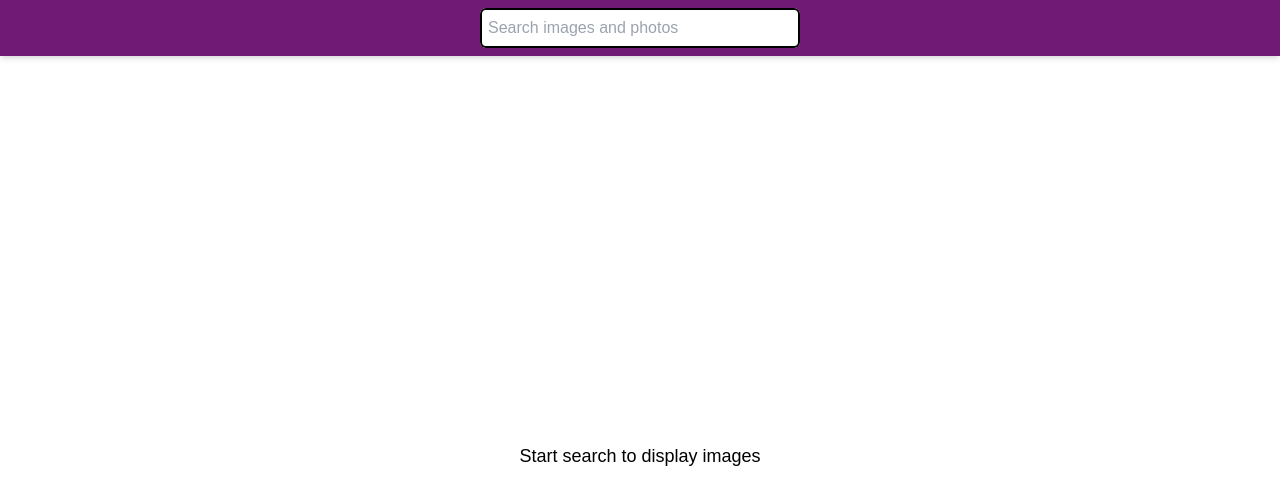
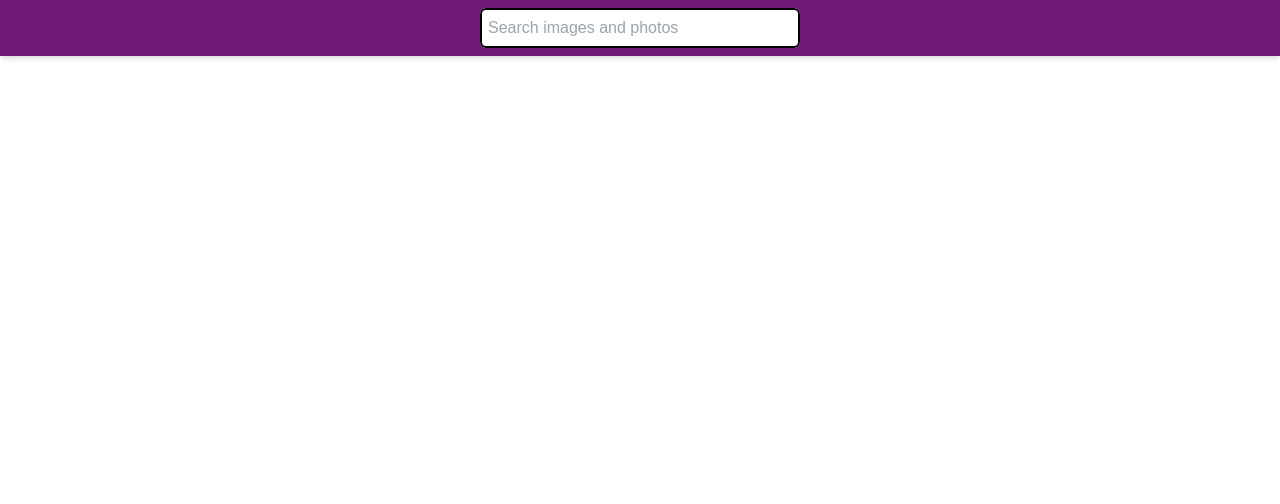
Before and after one commit to defaultnastia/goit-react-hw-04, a React (Vite) app: page / in a window 1280 px wide. Shown: the top 504 px of the page. Built offline with nearby package versions, Linux system fonts and the light colour scheme.

Commit message:
fixed mentor comments

```diff
--- a/src/App.jsx
+++ b/src/App.jsx
@@ -4,11 +4,11 @@ import { Toaster } from "react-hot-toast";
 import { fetchUnsplashPhotos } from "./service/photosUnsplashAPI.js";
 
 import SearchBar from "./components/SearchBar/SearchBar";
-import Gallery from "./components/Gallery/Gallery";
-import LoadMoreButton from "./components/LoadMoreButton/LoadMoreButton";
+import ImageGallery from "./components/ImageGallery/ImageGallery";
+import LoadMoreBtn from "./components/LoadMoreBtn/LoadMoreBtn";
 import ImageModal from "./components/ImageModal/ImageModal";
-import Message from "./components/Message/Message";
-import Loader from "./components/Loader/Loader.jsx";
+import ErrorMessage from "./components/ErrorMessage/ErrorMessage";
+import Loader from "./components/Loader/Loader";
 
 const App = () => {
   const [key, setKey] = useState("");
@@ -45,6 +45,7 @@ const App = () => {
   useEffect(() => {
     if (!key) return;
     const getImages = async () => {
+      setError(false);
       setLoader(true);
       try {
         const { results, total, total_pages } = await fetchUnsplashPhotos(
@@ -72,24 +73,23 @@ const App = () => {
       <div>
         <Toaster />
       </div>
+
       <SearchBar handleSearch={handleSearch} />
-      {images.length ? (
-        <Gallery images={images} handleImageClick={handleImageClick} />
-      ) : loader ? (
-        <Message message="Please wait..." />
-      ) : error ? (
-        <Message
-          message={`Error was encountered: ${error}. Please reload the page or contact support.`}
-        ></Message>
-      ) : (
-        <Message message="Start search to display images" />
+
+      {!!images.length && (
+        <ImageGallery images={images} handleImageClick={handleImageClick} />
       )}
-      {loadMore && <LoadMoreButton handleLoadMore={handleLoadMore} />}
+
+      {error && <ErrorMessage error={error}></ErrorMessage>}
+
+      {loadMore && <LoadMoreBtn handleLoadMore={handleLoadMore} />}
+
       <ImageModal
         isOpen={!!modalData}
         image={modalData}
         closeModal={closeModal}
       />
+
       {loader && <Loader />}
     </div>
   );
--- /dev/null
+++ b/src/components/ErrorMessage/ErrorMessage.jsx
@@ -0,0 +1,12 @@
+const ErrorMessage = ({ error }) => {
+  return (
+    <div className="h-dvh flex items-center justify-center">
+      <p className="text-center p-10 text-lg">
+        Error was encountered: {error}. Please reload the page or contact
+        support.
+      </p>
+    </div>
+  );
+};
+
+export default ErrorMessage;
--- a/src/components/Image/Image.jsx
+++ /dev/null
@@ -1,13 +0,0 @@
-const Image = ({ image }) => {
-  return (
-    <>
-      <img
-        className="object-cover h-64 w-64"
-        src={image.urls.small}
-        alt={image.description}
-      />
-    </>
-  );
-};
-
-export default Image;
--- /dev/null
+++ b/src/components/ImageCard/ImageCard.jsx
@@ -0,0 +1,14 @@
+const ImageCard = ({ image, handleImageClick }) => {
+  return (
+    <>
+      <img
+        className="object-cover h-64 w-64 hover:cursor-pointer"
+        src={image.urls.small}
+        alt={image.description}
+        onClick={() => handleImageClick(image)}
+      />
+    </>
+  );
+};
+
+export default ImageCard;
--- a/src/components/Gallery/Gallery.jsx
+++ b/src/components/ImageGallery/ImageGallery.jsx
@@ -1,6 +1,6 @@
-import Image from "../Image/Image";
+import ImageCard from "../ImageCard/ImageCard";
 
-const Gallery = ({ images, handleImageClick }) => {
+const ImageGallery = ({ images, handleImageClick }) => {
   return (
     <ul className="flex flex-wrap gap-10 p-10 mx-auto max-w-7xl items-center justify-center drop-shadow-lg">
       {images.map((image) => {
@@ -9,9 +9,7 @@ const Gallery = ({ images, handleImageClick }) => {
             className="block overflow-hidden transition-transform hover:scale-110"
             key={image.id}
           >
-            <button onClick={() => handleImageClick(image)}>
-              <Image image={image} />
-            </button>
+            <ImageCard image={image} handleImageClick={handleImageClick} />
           </li>
         );
       })}
@@ -19,4 +17,4 @@ const Gallery = ({ images, handleImageClick }) => {
   );
 };
 
-export default Gallery;
+export default ImageGallery;
--- a/src/components/LoadMoreButton/LoadMoreButton.jsx
+++ b/src/components/LoadMoreBtn/LoadMoreBtn.jsx
@@ -1,4 +1,4 @@
-const LoadMoreButton = ({ handleLoadMore }) => {
+const LoadMoreBtn = ({ handleLoadMore }) => {
   return (
     <button
       onClick={handleLoadMore}
@@ -9,4 +9,4 @@ const LoadMoreButton = ({ handleLoadMore }) => {
   );
 };
 
-export default LoadMoreButton;
+export default LoadMoreBtn;
--- a/src/components/Message/Message.jsx
+++ /dev/null
@@ -1,9 +0,0 @@
-const Message = ({ message }) => {
-  return (
-    <div className="h-dvh flex items-center justify-center">
-      <p className="text-center p-10 text-lg">{message}</p>
-    </div>
-  );
-};
-
-export default Message;
--- a/src/service/toasts.js
+++ b/src/service/toasts.js
@@ -1,7 +1,7 @@
 import { toast } from "react-hot-toast";
 
 export const noImagesToast = (key) =>
-  toast.error(`No images found by word ${key}.`, {
+  toast.error(`No images found by word "${key}".`, {
     position: "bottom-center",
     duration: 4000,
     style: {
```
